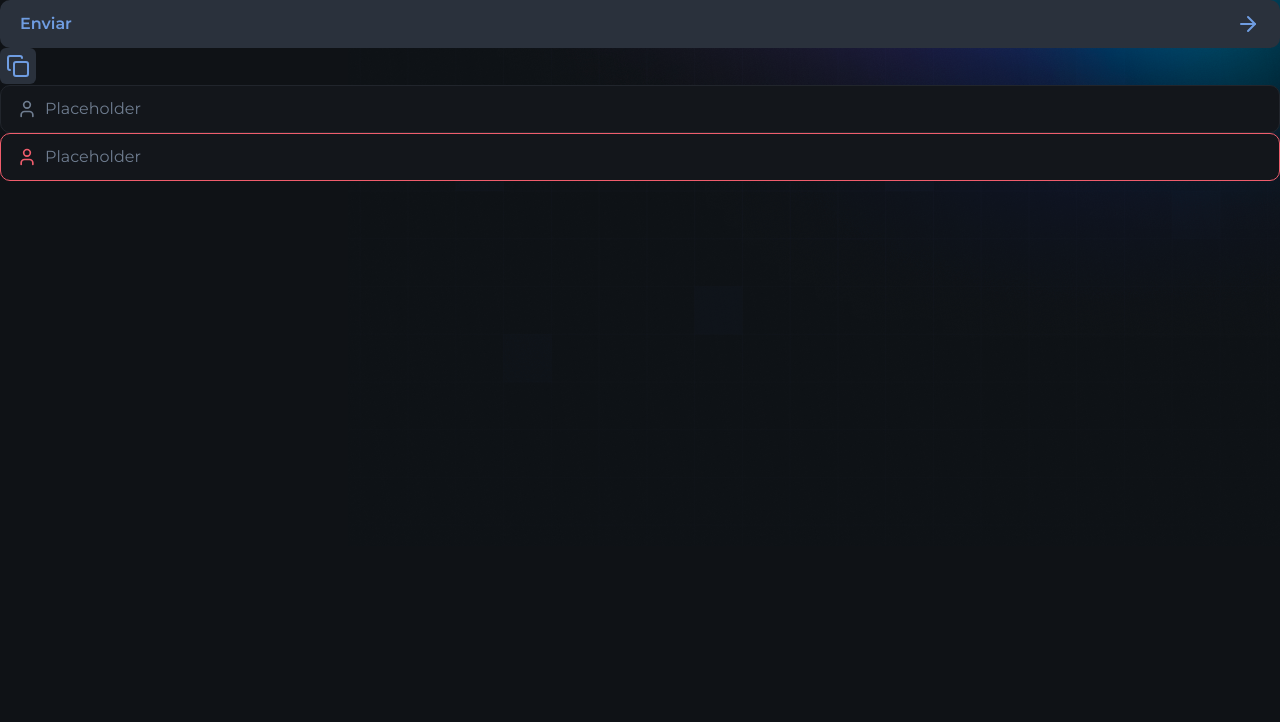
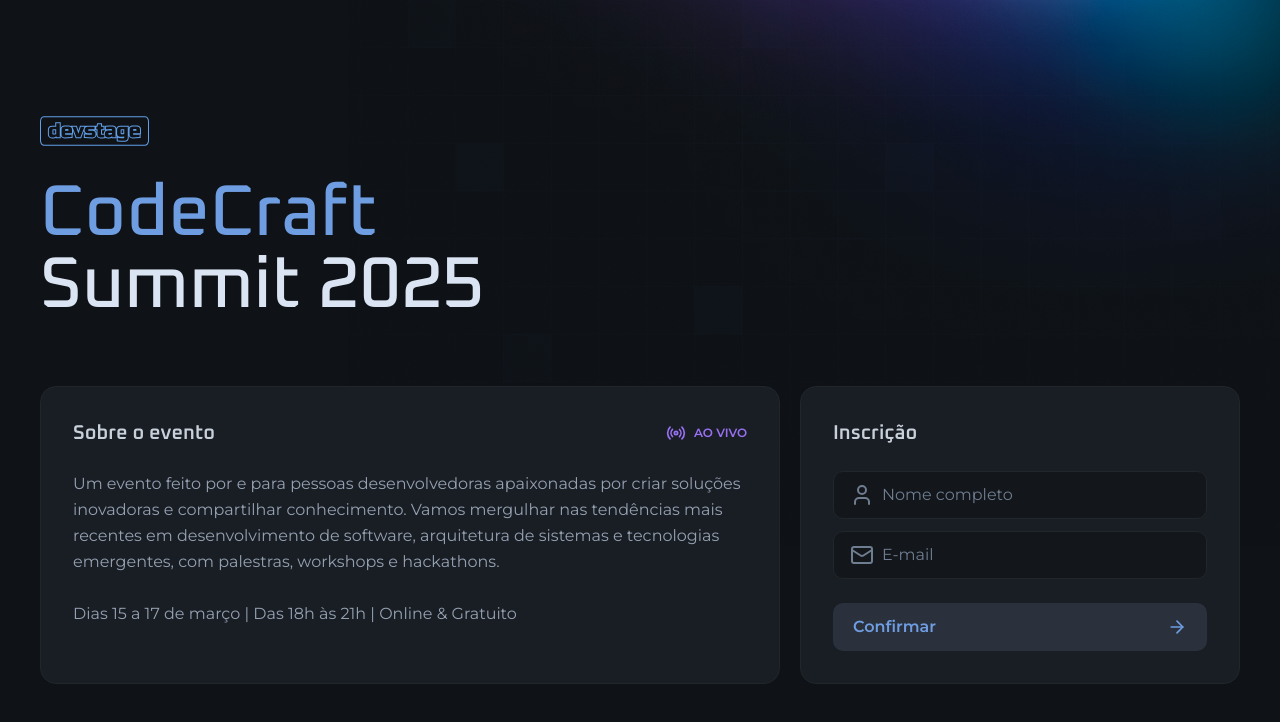
Before and after one commit to renanvcb/nlw-connect, a Next.js app: page / in a window 1280 px wide. Shown: the top 722 px of the page. Built offline with nearby package versions, Linux system fonts and the light colour scheme.

Commit message:
feat: main page structure set

```diff
--- a/src/app/page.tsx
+++ b/src/app/page.tsx
@@ -1,36 +1,71 @@
-import { ArrowRight, Copy, User } from 'lucide-react'
+import Image from 'next/image'
+
+import logo from '@/assets/logo.svg'
+import { ArrowRight, Mail, Radio, User } from 'lucide-react'
 import { Button } from './components/button'
-import { IconButton } from './components/icon-button'
 import { InputField, InputIcon, InputRoot } from './components/input'
 
 export default function Home() {
   return (
-    <main>
-      <Button>
-        Enviar
-        <ArrowRight />
-      </Button>
+    <main className="max-w-[1240px] mx-auto px-5 py-8 md:py-0">
+      <div className="min-h-dvh flex flex-col justify-center gap-16">
+        <div className="flex flex-col gap-8 items-center md:items-start">
+          <Image src={logo} alt="devstage" width={108.5} height={30} />
 
-      <IconButton>
-        <Copy />
-      </IconButton>
+          <h1 className="text-4xl text-center leading-none font-heading font-medium flex flex-col md:text-7xl md:text-left">
+            <span className="text-blue">CodeCraft</span> Summit 2025
+          </h1>
+        </div>
 
-      <div>
+        <div className="flex gap-5 items-stretch flex-col md:flex-row">
+          <div className="flex-1 bg-gray-700 border border-gray-600 rounded-2xl p-8 space-y-6">
+            <div className="flex items-center justify-between">
+              <h2 className="font-heading font-semibold text-gray-200 text-xl">
+                Sobre o evento
+              </h2>
+              <span className="text-purple font-semibold text-xs flex items-center gap-2">
+                <Radio className="size-5" />
+                AO VIVO
+              </span>
+            </div>
+            <p className="text-gray-300 leading-relaxed text-sm md:text-base">
+              Um evento feito por e para pessoas desenvolvedoras apaixonadas por
+              criar soluções inovadoras e compartilhar conhecimento. Vamos
+              mergulhar nas tendências mais recentes em desenvolvimento de
+              software, arquitetura de sistemas e tecnologias emergentes, com
+              palestras, workshops e hackathons. <br />
+              <br /> Dias 15 a 17 de março | Das 18h às 21h | Online & Gratuito
+            </p>
+          </div>
+          <form className="bg-gray-700 border border-gray-600 rounded-2xl p-8 space-y-6 w-full md:max-w-[440px]">
+            <h2 className="font-heading font-semibold text-gray-200 text-xl">
+              Inscrição
+            </h2>
+
+            <div className="space-y-3">
               <InputRoot>
                 <InputIcon>
-            <User className="size-5" />
+                  <User />
                 </InputIcon>
 
-          <InputField placeholder="Placeholder" />
+                <InputField type="text" placeholder="Nome completo" />
               </InputRoot>
 
-        <InputRoot error>
+              <InputRoot>
                 <InputIcon>
-            <User className="size-5" />
+                  <Mail />
                 </InputIcon>
 
-          <InputField placeholder="Placeholder" />
+                <InputField type="email" placeholder="E-mail" />
               </InputRoot>
+            </div>
+
+            <Button type="submit">
+              Confirmar
+              <ArrowRight className="size-5" />
+            </Button>
+          </form>
+        </div>
       </div>
     </main>
   )
```
Lines whose indentation alone changed are shown as unchanged.
